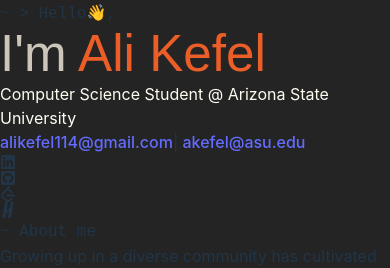
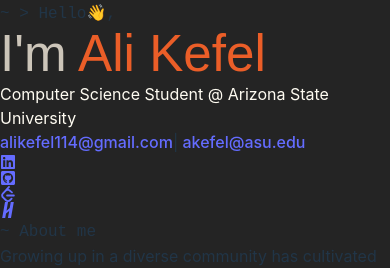
Before and after one commit to AliKefel/AliKefel.github.io, a React (Vite) app: page / in a window 390 px wide. Shown: the top 268 px of the page. Built offline with nearby package versions, Linux system fonts and the light colour scheme.

Commit message:
updated links and responsivness

```diff
--- a/index.html
+++ b/index.html
@@ -3,7 +3,7 @@
   <head>
     <meta charset="UTF-8" />
 
-    <link rel="icon" type="image/svg+xml" href="/vite.svg" />
+    <link rel="icon" type="image/svg+xml" href="/logo.png" />
     <meta name="viewport" content="width=device-width, initial-scale=1.0" />
     <title>Ali Kefel</title>
 
--- a/src/App.css
+++ b/src/App.css
@@ -23,3 +23,7 @@
   font-weight: 400;
   font-style: normal;
 }
+
+html, body {
+  overflow-x: hidden;
+}
--- a/src/App.jsx
+++ b/src/App.jsx
@@ -17,7 +17,7 @@ function App() {
         <Home />
       </div>
 
-      <div className='w-full md:w-1/2 m-5 '>
+      <div className='w-full md:w-1/2  '>
         <Scroll/>
       </div>
 
--- a/src/pages/About.jsx
+++ b/src/pages/About.jsx
@@ -9,7 +9,7 @@ const About = () => {
     <section className='w-full h-full flex flex-col items-center justify-start '>
 
         <div className=' mt-5'>
-            <span className='courier-prime-regular font-bold tracking-tight'> {message}</span>
+            <span className='courier-prime-regular font-bold tracking-tight text-teal-400'> {message}</span>
         </div>
 
         <div className='border-2w-full h-1/2 m-7'>
--- a/src/pages/Education.jsx
+++ b/src/pages/Education.jsx
@@ -10,7 +10,7 @@ const Education = () => {
 
 
         <div className=' mt-5'>
-            <span className='courier-prime-regular font-bold tracking-tight'> {message}</span>
+            <span className='courier-prime-regular font-bold tracking-tight  text-teal-400'> {message}</span>
         </div>
 
         <div className=' w-full h-1/2 m-7 '>
--- a/src/pages/Home.jsx
+++ b/src/pages/Home.jsx
@@ -36,10 +36,10 @@ const Home = () => {
         <div className='m-5 h-1/2 flex flex-col justify-between'>
 
           <div className=' flex flex-row space-x-2'>
-            <FaLinkedin className='text-5xl text-blue-600 hover:-translate-y-1 hover:cursor-pointer' />
-            <FaGithubSquare className='text-5xl  text-green-500 hover:-translate-y-1 hover:cursor-pointer' />
-            <SiLeetcode className='text-5xl  text-orange-500 hover:-translate-y-1 hover:cursor-pointer'/>
-            <SiHandshake className='text-5xl  text-yellow-500 hover:-translate-y-1 hover:cursor-pointer'/>
+            <a href='https://www.linkedin.com/in/ali-kefel/'> <FaLinkedin className='text-5xl text-blue-600 hover:-translate-y-1 hover:cursor-pointer'  /> </a>
+            <a href='https://github.com/AliKefel'> <FaGithubSquare className='text-5xl  text-green-500 hover:-translate-y-1 hover:cursor-pointer' /> </a>
+            <a href='https://leetcode.com/ali_kefel/'> <SiLeetcode className='text-5xl  text-orange-500 hover:-translate-y-1 hover:cursor-pointer'/> </a>
+            <a href='https://app.joinhandshake.com/stu/users/46595477'> <SiHandshake className='text-5xl  text-yellow-500 hover:-translate-y-1 hover:cursor-pointer'/> </a>
 
           </div >
 
--- a/src/pages/Scroll.jsx
+++ b/src/pages/Scroll.jsx
@@ -122,7 +122,7 @@ const Scroll = () => {
                     </div>
 
                     <div className=' mt-5 text-center justify-center'>
-                        <span className='courier-prime-regular font-bold tracking-tight'> {message2}</span>
+                        <span className='courier-prime-regular font-bold tracking-tight text-teal-400'> {message2}</span>
                     </div>
 
                     {experiences.map((experience, index) => (
@@ -139,7 +139,7 @@ const Scroll = () => {
                     ))}
 
                     <div className=' mt-5 text-center justify-center'>
-                        <span className='courier-prime-regular font-bold tracking-tight'> {message}</span>
+                        <span className='courier-prime-regular font-bold tracking-tight text-teal-400'> {message}</span>
                     </div>
 
                     {projects.map((project, index) => (
```
Also changed, not shown: public/logo.png (added).
